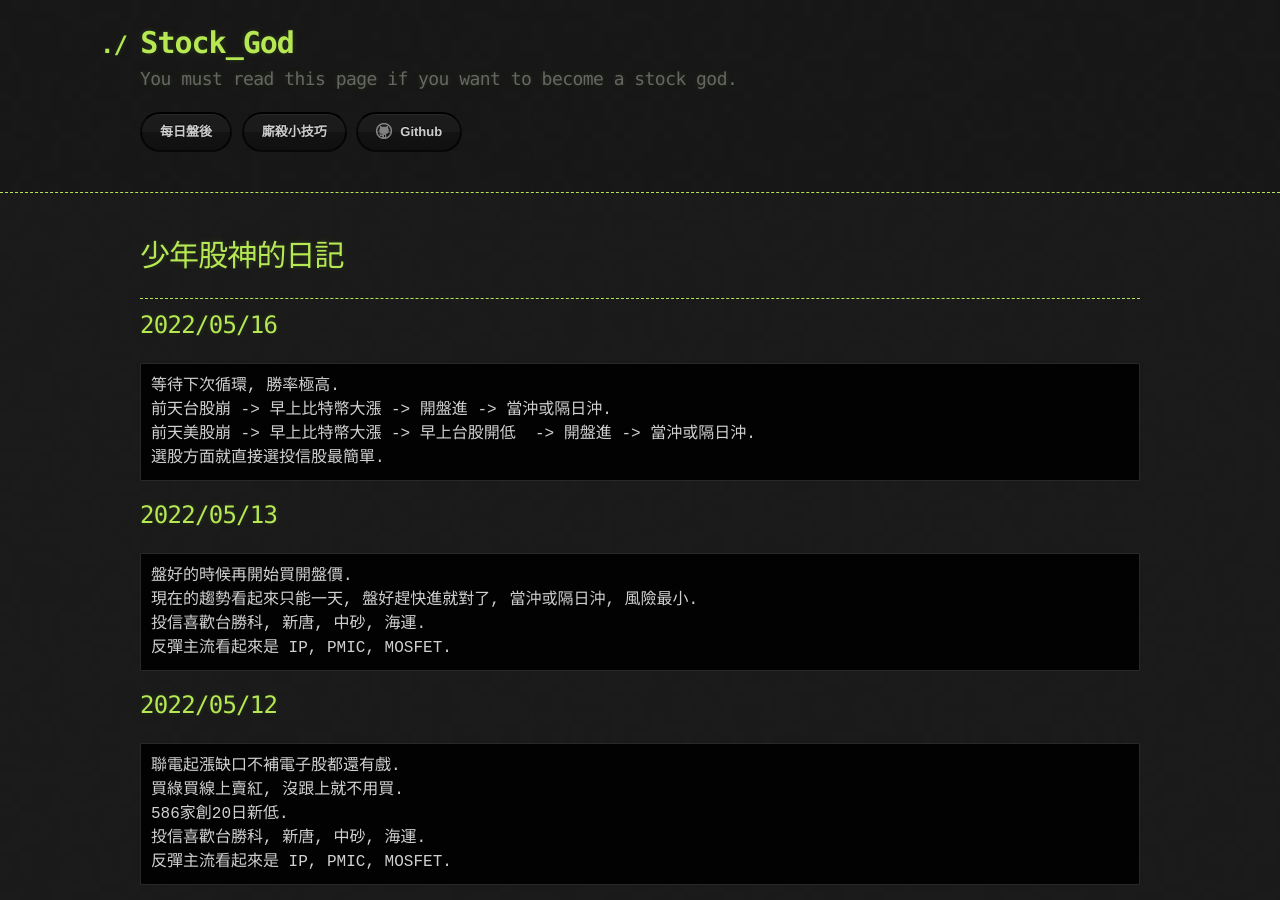
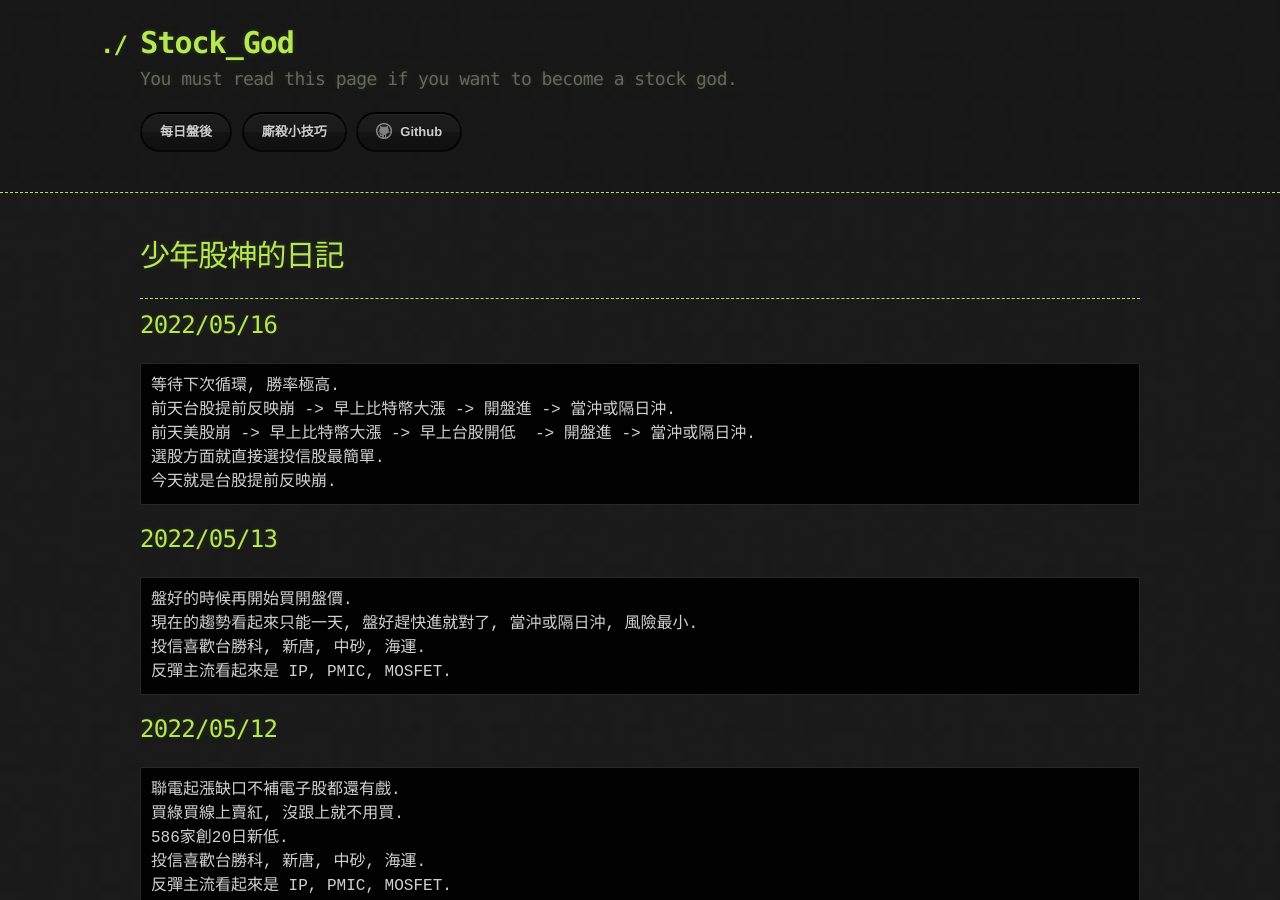
Before and after one commit to lepg5487/Stock_God, a Jekyll site: the page built from index.md, in a window 1280 px wide and 900 px high. Built offline with Jekyll 4.4.1, drawn with Linux system fonts in a browser that asks for light colours; our own code applies the rules of GitHub Pages for plain Markdown files.

Commit message:
Update index.md

````diff
--- a/index.md
+++ b/index.md
@@ -9,9 +9,10 @@ layout: testlayouts
 ## 2022/05/16
 ```
 等待下次循環, 勝率極高.
-前天台股崩 -> 早上比特幣大漲 -> 開盤進 -> 當沖或隔日沖.
+前天台股提前反映崩 -> 早上比特幣大漲 -> 開盤進 -> 當沖或隔日沖.
 前天美股崩 -> 早上比特幣大漲 -> 早上台股開低  -> 開盤進 -> 當沖或隔日沖.
 選股方面就直接選投信股最簡單.
+今天就是台股提前反映崩.
 ```
 
 ## 2022/05/13
````
